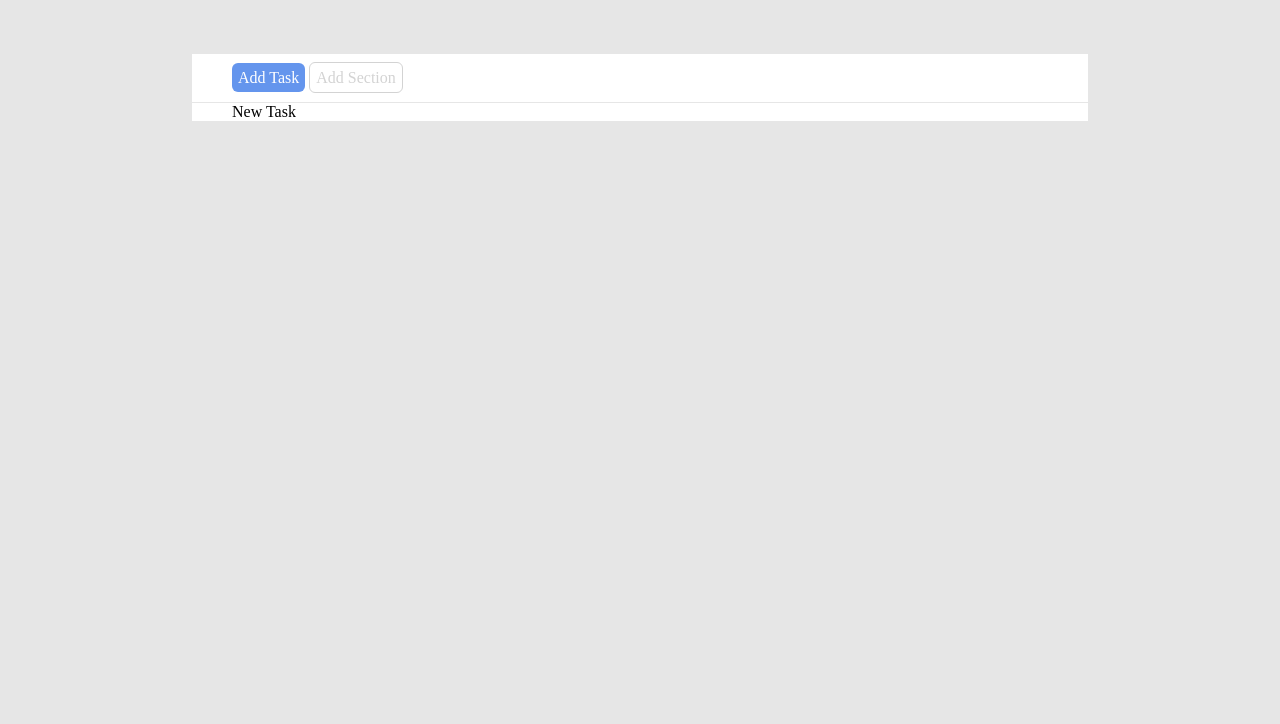
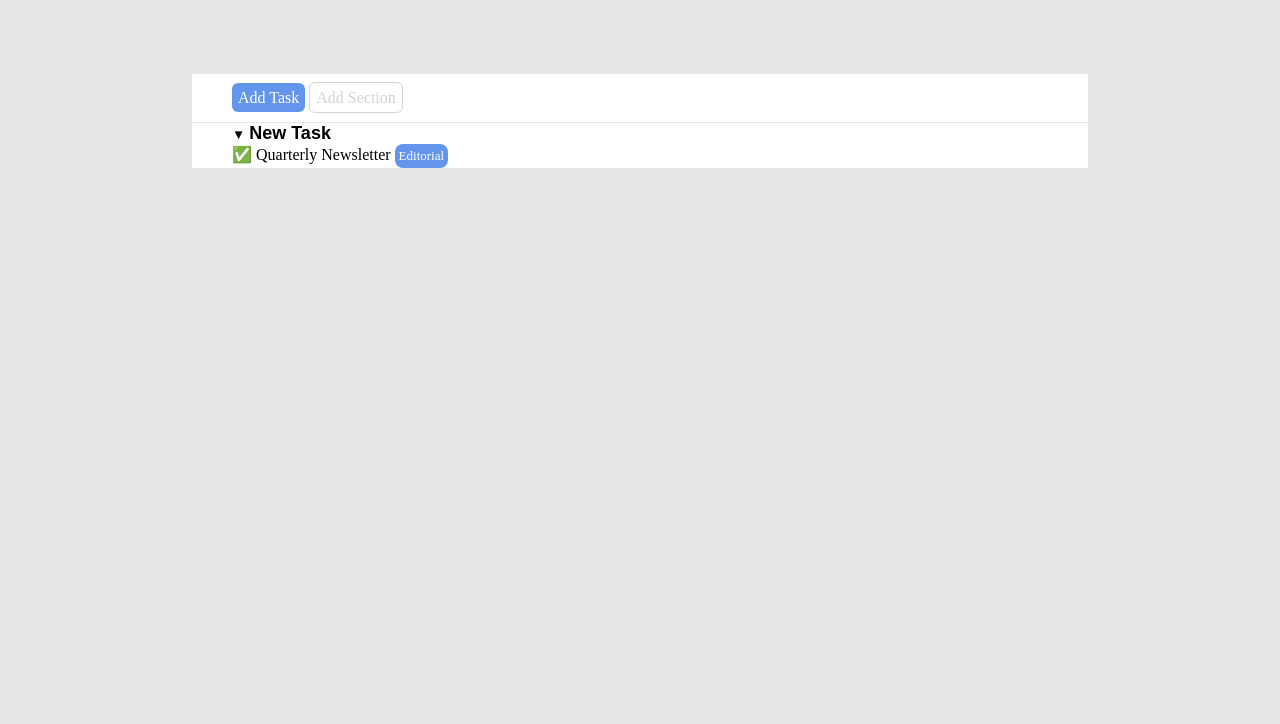
Before and after one commit to ManganiBiagio/html-css-toboolist, a plain HTML site: page index.html in a window 1280 px wide. Shown: the part 76-800 px from the top of the page. Drawn offline with Linux system fonts and the light colour scheme.

Commit message:
creazione New Task

```diff
--- a/css/style.css
+++ b/css/style.css
@@ -10,6 +10,8 @@ body{
 
 header{
     background-color: white;
+    padding-bottom: 10px;
+    padding-top: 10px;
 }
 
 h1{
@@ -40,7 +42,7 @@ h1{
 /* ----------------------------------- */
 /* bottoni colorati  */
 
-#bottone-blu{
+.bottone-blu{
     background-color: cornflowerblue;
     color: white;
 }
@@ -57,9 +59,23 @@ h1{
     padding: 6px;
 }
 
+.bottoni-materie{
+    font-size: small;
+    padding: 4px;
+    border-radius: 8px;
+    display: inline-block;
+}
+
 /* ----------------------------------- */
 .box-white{
     background-color: white;
     padding-left: 40px;
     padding-right: 40px;
 }
+
+.attivita-titoli{
+    font-size:large ;
+    font-weight: 900;
+    font-family: sans-serif;
+
+}
--- a/index.html
+++ b/index.html
@@ -23,15 +23,19 @@
         <div id="box-center">
             <!-- bottoni -->
             <div class="box-white" id="box-botton"  >
-                <span class="button" id="bottone-blu">Add Task</span>
+                <span class="button bottone-blu">Add Task</span>
                 <span class="button" id="bottone-bianco">Add Section</span>
 
 
             </div>
 
-            <!-- Task Today Up-coming  -->
+            <!-- Task   -->
             <div id="box-task" class="box-white">
-                <span>New Task</span>
+               <small>&#9660;</small> <span class="attivita-titoli"> New Task</span>
+               <div>
+                <span>&#9989; Quarterly Newsletter</span>
+                <span class="bottone-blu bottoni-materie">Editorial</span>
+               </div>
             </div>
 
 
```
